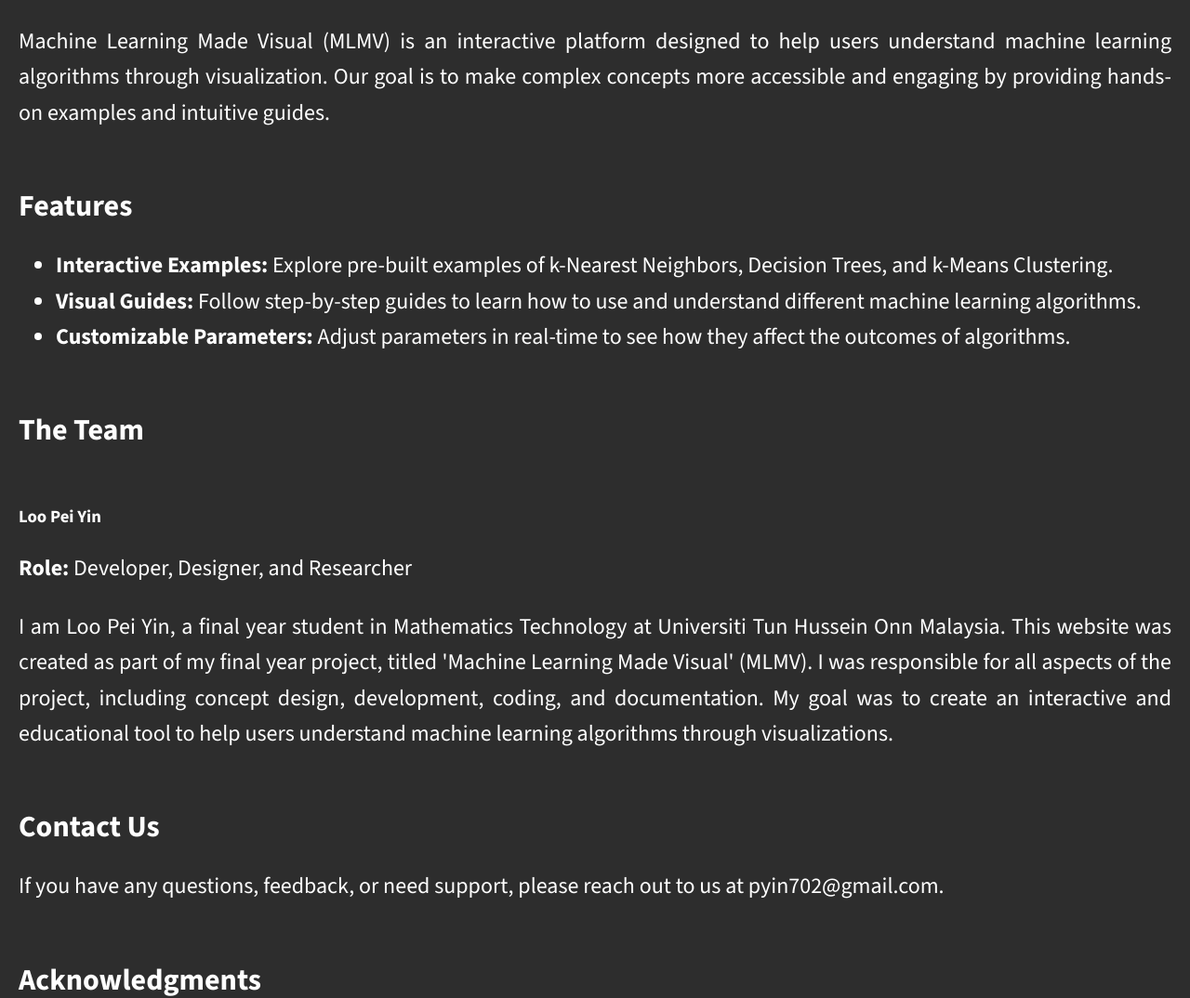
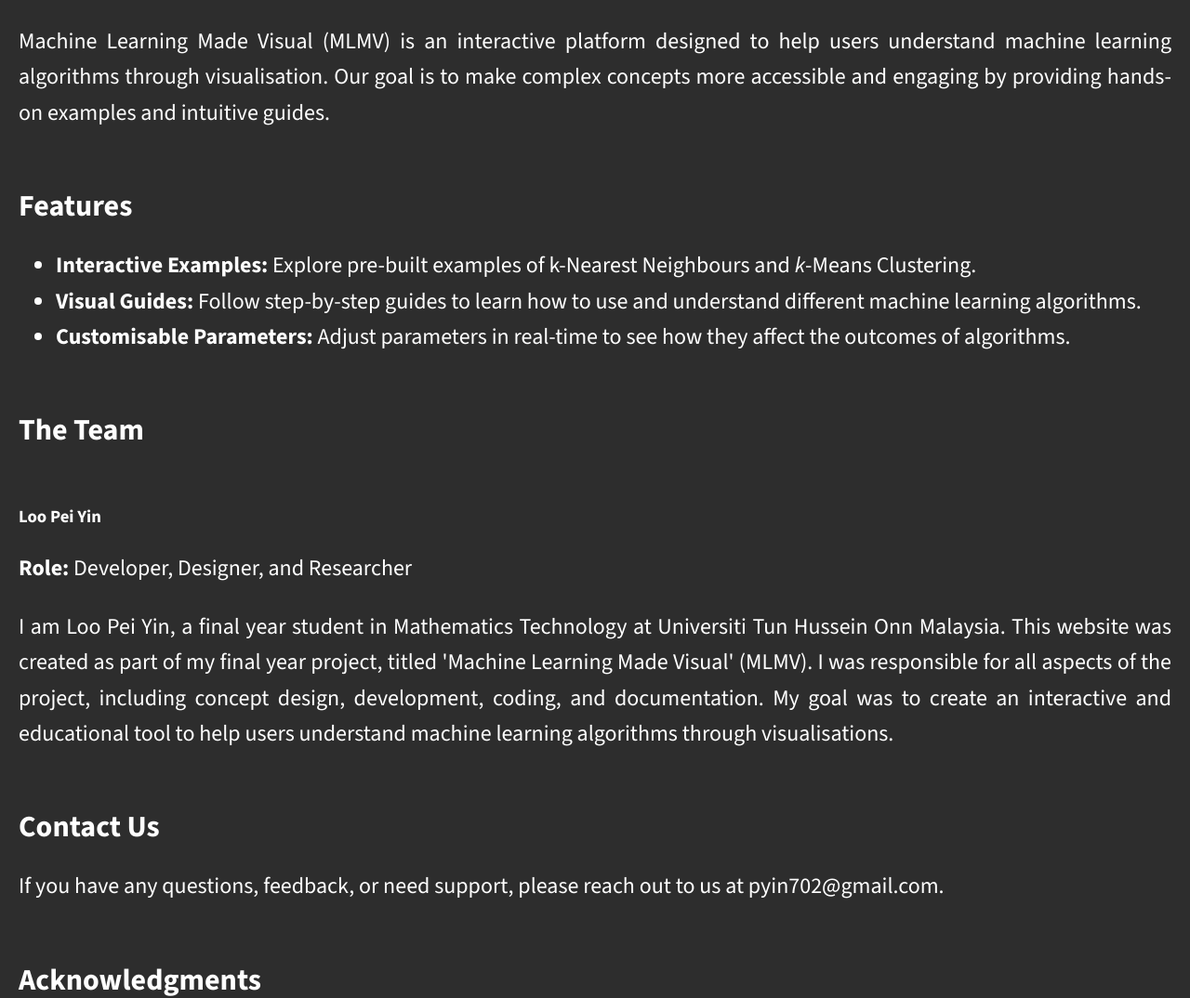
Before and after one commit to PY-01/fyp, a Flask app: page /about in a window 1280 px wide. Shown: the part 152-1226 px from the top of the page at 93% size. Run offline with Flask 3, Linux system fonts and the light colour scheme; some web fonts are replaced.

Commit message:
Update about.html

```diff
--- a/full code/templates/about.html
+++ b/full code/templates/about.html
@@ -29,7 +29,6 @@
                 <a href="#" class="dropbtn">Algorithms</a>
                 <div class="dropdown-content">
                     <a href="/knn">k-NN</a>
-                    <a href="/dc">Decision Trees</a>
                     <a href="/kmeans">k-Means</a>
                 </div>
             </li>
@@ -44,13 +43,13 @@
     <!-- About Section -->
     <section class="about-section">
         <h1>About Machine Learning Made Visual (MLMV)</h1>
-        <p>Machine Learning Made Visual (MLMV) is an interactive platform designed to help users understand machine learning algorithms through visualization. Our goal is to make complex concepts more accessible and engaging by providing hands-on examples and intuitive guides.</p>
+        <p>Machine Learning Made Visual (MLMV) is an interactive platform designed to help users understand machine learning algorithms through visualisation. Our goal is to make complex concepts more accessible and engaging by providing hands-on examples and intuitive guides.</p>
 
         <h2>Features</h2>
         <ul>
-            <li><strong>Interactive Examples:</strong> Explore pre-built examples of k-Nearest Neighbors, Decision Trees, and k-Means Clustering.</li>
+            <li><strong>Interactive Examples:</strong> Explore pre-built examples of k-Nearest Neighbours and <i>k</i>-Means Clustering.</li>
             <li><strong>Visual Guides:</strong> Follow step-by-step guides to learn how to use and understand different machine learning algorithms.</li>
-            <li><strong>Customizable Parameters:</strong> Adjust parameters in real-time to see how they affect the outcomes of algorithms.</li>
+            <li><strong>Customisable Parameters:</strong> Adjust parameters in real-time to see how they affect the outcomes of algorithms.</li>
         </ul>
 
         <h2>The Team</h2>
@@ -58,7 +57,7 @@
             <h3>Loo Pei Yin</h3>
             <p><strong>Role:</strong> Developer, Designer, and Researcher</p>
             <p>
-                I am Loo Pei Yin, a final year student in Mathematics Technology at Universiti Tun Hussein Onn Malaysia. This website was created as part of my final year project, titled 'Machine Learning Made Visual' (MLMV). I was responsible for all aspects of the project, including concept design, development, coding, and documentation. My goal was to create an interactive and educational tool to help users understand machine learning algorithms through visualizations.
+                I am Loo Pei Yin, a final year student in Mathematics Technology at Universiti Tun Hussein Onn Malaysia. This website was created as part of my final year project, titled 'Machine Learning Made Visual' (MLMV). I was responsible for all aspects of the project, including concept design, development, coding, and documentation. My goal was to create an interactive and educational tool to help users understand machine learning algorithms through visualisations.
             </p>
         </div>
 
```
